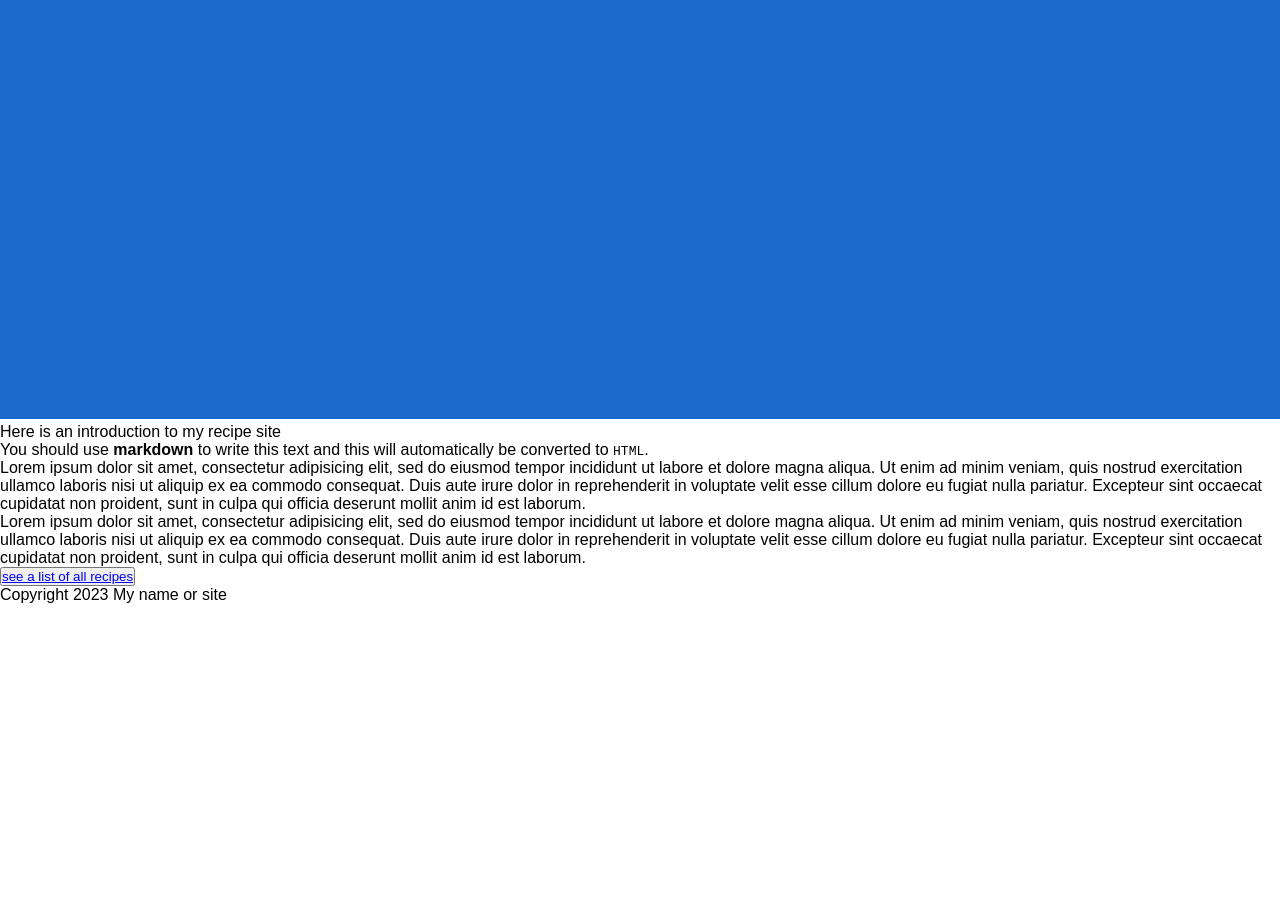
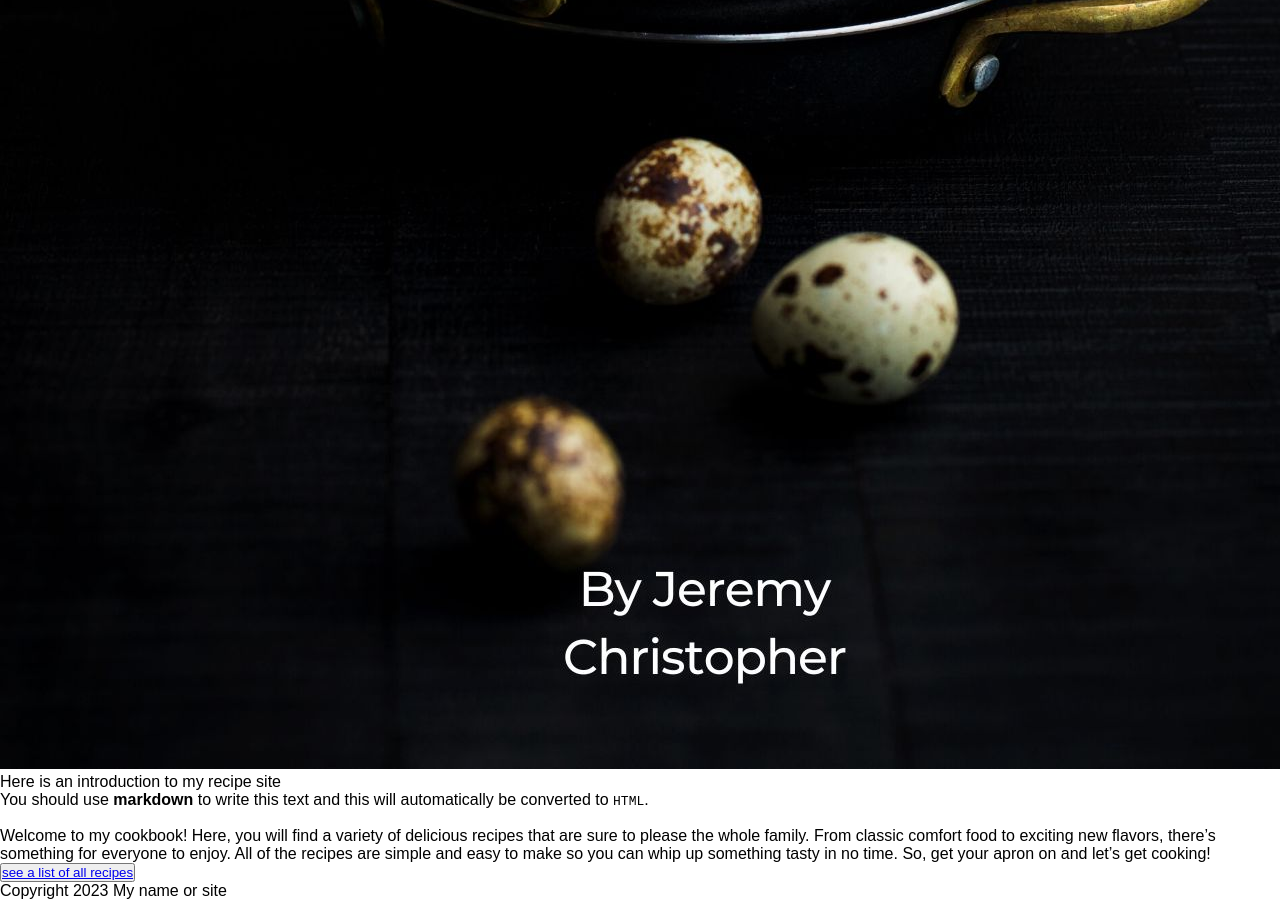
Before and after one commit to JEREMY-0/JCuisine, a Jekyll site: the page built from home/index.md, in a window 1280 px wide and 900 px high, scrolled down 1518 px. Built offline with Jekyll 4.4.1, drawn with Linux system fonts in a browser that asks for light colours; before the commit the page ends 2122 px from its top, so only the background shows below that.

Commit message:
Update Home Page “index”

```diff
--- a/home/index.md
+++ b/home/index.md
@@ -1,15 +1,14 @@
 ---
+title: Here is the name of your recipe site
+coverimage: ../uploads/black-white-simple-minimalist-cook-recipe-book-cover.jpg
+permalink: /
 layout: recipeshome
-title: Here is the name of your recipe site
-permalink: "/"
-coverimage: ../uploads/bookcover.jpg
 published: true
+date: 2023-02-07T13:07:41.194Z
 ---
-
 Here is an introduction to my recipe site
 
 You should use **markdown** to write this text and this will automatically be converted to `HTML`.
 
-Lorem ipsum dolor sit amet, consectetur adipisicing elit, sed do eiusmod tempor incididunt ut labore et dolore magna aliqua. Ut enim ad minim veniam, quis nostrud exercitation ullamco laboris nisi ut aliquip ex ea commodo consequat. Duis aute irure dolor in reprehenderit in voluptate velit esse cillum dolore eu fugiat nulla pariatur. Excepteur sint occaecat cupidatat non proident, sunt in culpa qui officia deserunt mollit anim id est laborum.
-
-Lorem ipsum dolor sit amet, consectetur adipisicing elit, sed do eiusmod tempor incididunt ut labore et dolore magna aliqua. Ut enim ad minim veniam, quis nostrud exercitation ullamco laboris nisi ut aliquip ex ea commodo consequat. Duis aute irure dolor in reprehenderit in voluptate velit esse cillum dolore eu fugiat nulla pariatur. Excepteur sint occaecat cupidatat non proident, sunt in culpa qui officia deserunt mollit anim id est laborum.
+\
+Welcome to my cookbook! Here, you will find a variety of delicious recipes that are sure to please the whole family. From classic comfort food to exciting new flavors, there's something for everyone to enjoy. All of the recipes are simple and easy to make so you can whip up something tasty in no time. So, get your apron on and let’s get cooking!
```
Also changed, not shown: uploads/black-white-simple-minimalist-cook-recipe-book-cover.jpg (added).
